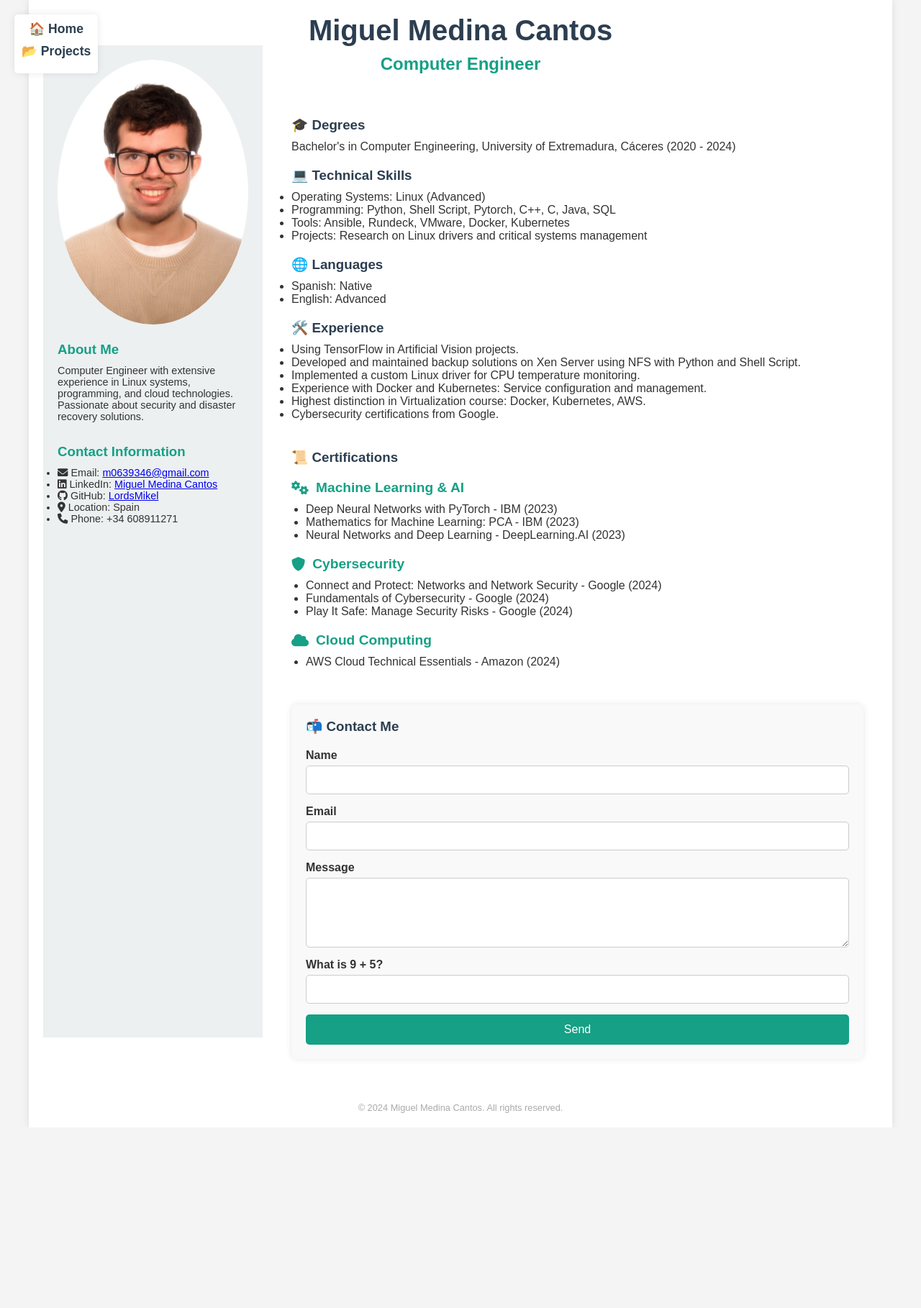
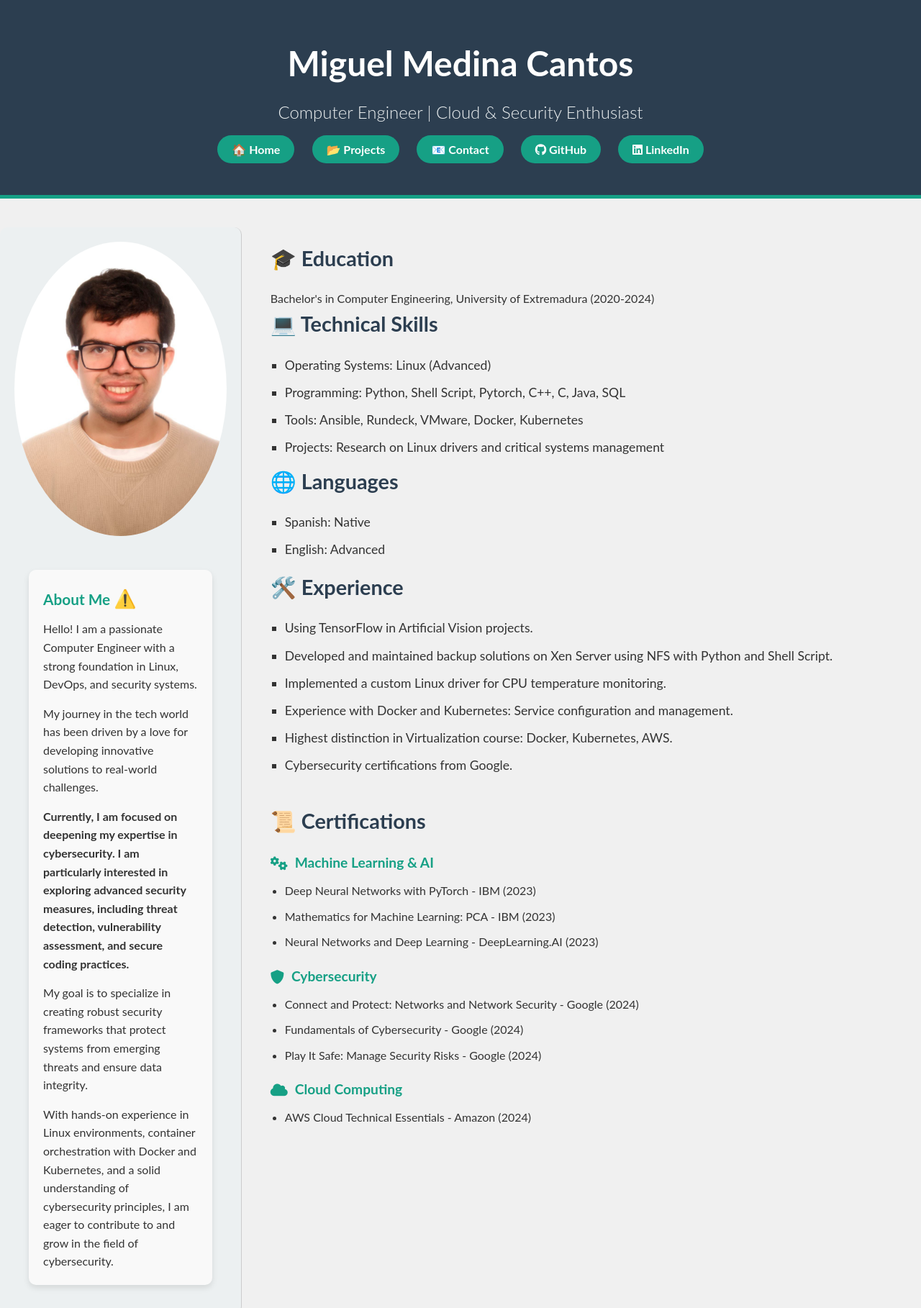
Before and after one commit to MiguelMC-UNEX/web2, a plain HTML site: page index.html in a window 1280 px wide. Shown: the top 1818 px of the page at 72% size. Before the commit the page ends 1567 px from the top, so only its background shows below. Drawn offline with Linux system fonts and the light colour scheme.

Commit message:
New Update Website

```diff
--- a/index.html
+++ b/index.html
@@ -3,7 +3,7 @@
 <head>
     <meta charset="UTF-8">
     <meta name="viewport" content="width=device-width, initial-scale=1.0">
-    <title>Resume of Miguel Medina Cantos</title>
+    <title>Portfolio of Miguel Medina Cantos</title>
     <!-- Include Font Awesome for icons -->
     <link rel="stylesheet" href="https://cdnjs.cloudflare.com/ajax/libs/font-awesome/6.0.0-beta3/css/all.min.css">
     <link rel="stylesheet" href="styles.css">
@@ -13,51 +13,46 @@
     <div class="container">
         <header class="header">
             <h1 class="fade-in">Miguel Medina Cantos</h1>
-            <h2 class="fade-in">Computer Engineer</h2>
+            <h2 class="fade-in">Computer Engineer | Cloud & Security Enthusiast</h2>
             <!-- Navigation Links -->
             <nav class="nav-links">
                 <ul>
                     <li><a href="index.html">🏠 Home</a></li>
                     <li><a href="projects.html">📂 Projects</a></li>
+                    <li><a href="contact.html">📧 Contact</a></li>
+                    <li><a href="https://github.com/LordsMikel" target="_blank"><i class="fab fa-github"></i> GitHub</a></li>
+                    <li><a href="https://www.linkedin.com/in/miguel-medina-cantos-b72a49258/" target="_blank"><i class="fab fa-linkedin"></i> LinkedIn</a></li>
                 </ul>
             </nav>
 
         </header>
-
-
 
         <div class="main-content">
             <aside class="sidebar fade-in">
                 <div class="profile-pic zoom-in">
                     <img src="perfil.jpg" alt="Profile Picture">
                 </div>
+                <section class="about-me fade-in">
+                    <h3>About Me <span class="warning-icon" aria-label="Warning">⚠️</span></h3>
+                    <p class="intro">Hello! I am a passionate Computer Engineer with a strong foundation in Linux, DevOps, and security systems.</p>
+                    <p>My journey in the tech world has been driven by a love for developing innovative solutions to real-world challenges.</p>
+                    <p class="highlight">Currently, I am focused on deepening my expertise in <strong>cybersecurity</strong>. I am particularly interested in exploring advanced security measures, including threat detection, vulnerability assessment, and secure coding practices.</p>
+                    <p>My goal is to specialize in creating robust security frameworks that protect systems from emerging threats and ensure data integrity.</p>
+                    <p class="experience">With hands-on experience in Linux environments, container orchestration with Docker and Kubernetes, and a solid understanding of cybersecurity principles, I am eager to contribute to and grow in the field of cybersecurity.</p>
+                </section>
+            </aside>
 
-                <section class="about-me fade-in">
-                    <h3>About Me</h3>
-                    <p>Computer Engineer with extensive experience in Linux systems, programming, and cloud technologies.</p>
-                    <p>Passionate about security and disaster recovery solutions.</p>
-                </section>
 
-                <section class="contact-info fade-in">
-                    <h3>Contact Information</h3>
-                    <ul>
-                        <li><i class="fas fa-envelope"></i> Email: <a href="mailto:m0639346@gmail.com">m0639346@gmail.com</a></li>
-                        <li><i class="fab fa-linkedin"></i> LinkedIn: <a href="https://www.linkedin.com/in/miguel-medina-cantos-b72a49258/" target="_blank">Miguel Medina Cantos</a></li>
-                        <li><i class="fab fa-github"></i> GitHub: <a href="https://github.com/LordsMikel" target="_blank">LordsMikel</a></li>
-                        <li><i class="fas fa-map-marker-alt"></i> Location: Spain</li>
-                        <li><i class="fas fa-phone"></i> Phone: +34 608911271</li>
-                    </ul>
-                </section>
+
 
 
             </aside>
 
             <section class="content">
                 <section class="education fade-in">
-                    <h3>🎓 Degrees</h3>
-                    <p>Bachelor's in Computer Engineering, University of Extremadura, Cáceres (2020 - 2024)</p>
+                    <h3>🎓 Education</h3>
+                    <p>Bachelor's in Computer Engineering, University of Extremadura (2020-2024)</p>
                 </section>
-
                 <section class="skills fade-in">
                     <h3>💻 Technical Skills</h3>
                     <ul>
@@ -116,55 +111,6 @@
                         </ul>
                     </div>
                 </section>
-                                        <!-- Formulario de contacto con CAPTCHA manual -->
-<section class="main-contact-form fade-in">
-    <h3>📬 Contact Me</h3>
-    <form id="contact-form" onsubmit="return validateCaptcha()">
-        <label for="name">Name</label>
-        <input type="text" id="name" name="name" required>
-
-        <label for="email">Email</label>
-        <input type="email" id="email" name="email" required>
-
-        <label for="message">Message</label>
-        <textarea id="message" name="message" rows="5" required></textarea>
-
-        <!-- CAPTCHA manual: pregunta matemática -->
-        <label for="captcha">What is <span id="num1"></span> + <span id="num2"></span>?</label>
-        <input type="text" id="captcha" name="captcha" required>
-
-        <!-- Contenedor para mensajes de error -->
-        <p id="captcha-error" style="color: red; display: none;">Incorrect answer. Please try again.</p>
-
-        <button type="submit">Send</button>
-    </form>
-</section>
-
-    <!-- Script para el CAPTCHA manual -->
-    <script>
-        // Genera dos números aleatorios para el CAPTCHA
-        const num1 = Math.floor(Math.random() * 10);
-        const num2 = Math.floor(Math.random() * 10);
-
-        // Muestra los números en el formulario
-        document.getElementById('num1').textContent = num1;
-        document.getElementById('num2').textContent = num2;
-
-        // Función para validar el CAPTCHA
-        function validateCaptcha() {
-            const userAnswer = parseInt(document.getElementById('captcha').value);
-            const correctAnswer = num1 + num2;
-
-            if (userAnswer !== correctAnswer) {
-                // Si la respuesta es incorrecta, muestra un mensaje de error
-                document.getElementById('captcha-error').style.display = 'block';
-                return false; // Evita que el formulario se envíe
-            }
-            return true; // El CAPTCHA es correcto, permite el envío del formulario
-        }
-    </script>
-
-
         </div>
 
         <footer class="footer fade-in">
--- a/styles.css
+++ b/styles.css
@@ -6,154 +6,187 @@
 }
 
 body {
-    font-family: 'Raleway', sans-serif;
+    font-family: 'Lato', sans-serif;
+    background-color: #f0f0f0;
     color: #333;
-    background-color: #f4f4f4;
+    line-height: 1.6;
+    min-height: 100vh; /* Asegura que el body ocupe al menos toda la altura de la ventana */
+    display: flex;
+    flex-direction: column;
 }
 
-.container {
-    max-width: 1200px;
-    margin: 0 auto;
-    padding: 20px;
-    background-color: #fff;
-    box-shadow: 0 0 10px rgba(0, 0, 0, 0.1);
-}
-
+/* Cabecera */
 .header {
     text-align: center;
-    margin-bottom: 40px;
+    padding: 50px 20px; /* Ajuste en el padding para móviles */
+    background-color: #2c3e50;
+    color: #ffffff;
+    border-bottom: 5px solid #16a085;
+    width: 100%; /* Ocupa todo el ancho de la página */
+    box-sizing: border-box;
 }
 
 .header h1 {
-    color: #2c3e50;
-    font-size: 2.5em;
+    font-size: 3em;
+    margin-bottom: 10px;
 }
 
 .header h2 {
-    color: #16a085;
     font-size: 1.5em;
+    font-weight: 300;
     margin-top: 10px;
+    color: #ecf0f1;
 }
 
+/* Barra de navegación */
+.nav-links {
+    margin-top: 20px;
+    text-align: center;
+}
+
+.nav-links ul {
+    list-style: none;
+    padding: 0;
+    margin: 0;
+}
+
+.nav-links ul li {
+    display: inline-block;
+    margin: 0 10px;
+}
+
+.nav-links ul li a {
+    text-decoration: none;
+    color: #ffffff;
+    font-weight: bold;
+    padding: 10px 20px;
+    border-radius: 50px;
+    background-color: #16a085;
+    transition: background-color 0.3s ease-in-out;
+}
+
+.nav-links ul li a:hover {
+    background-color: #1abc9c;
+}
+
+/* Contenido principal */
 .main-content {
     display: flex;
+    flex-direction: row; /* Asegura que la barra lateral y el contenido se alineen horizontalmente */
+    margin-top: 40px;
+    width: 100%; /* Ocupa todo el ancho disponible */
+    box-sizing: border-box;
 }
 
+/* Barra lateral */
 .sidebar {
     flex: 1;
     padding: 20px;
     background-color: #ecf0f1;
-    margin-right: 20px;
-    margin-top: -30px; /* Ajusta este valor para mover toda la barra lateral hacia arriba */
-    position: relative;
-    top: -50px; /* Puedes usar esta propiedad para un ajuste más preciso */
+    border-right: 1px solid #ccc;
+    border-radius: 10px;
+    margin-right: 20px; /* Espacio entre la barra lateral y el contenido principal */
+    box-sizing: border-box;
 }
 
 .sidebar .profile-pic img {
     width: 100%;
     border-radius: 50%;
     margin-bottom: 20px;
-    transition: transform 0.5s ease;
-}
-
-.about-me {
-    margin-bottom: 20px; /* Añade espacio debajo de la sección About Me */
-}
-
-.contact-info {
-    margin-top: 30px; /* Añade espacio arriba de la sección Contact Information */
-
+    transition: transform 0.3s ease;
 }
 
 .sidebar .profile-pic img:hover {
-    transform: scale(1.1); /* Efecto de zoom en la imagen de perfil */
+    transform: scale(1.05);
 }
 
 .sidebar h3 {
     color: #16a085;
     margin-bottom: 10px;
-    transition: color 0.3s ease;
-}
-
-.sidebar h3:hover {
-    color: #2c3e50; /* Transición de color al pasar el ratón sobre los encabezados */
+    font-size: 1.3em;
 }
 
 .sidebar p, .sidebar ul {
-    font-size: 0.9em;
+    font-size: 1em;
+    color: #333;
 }
 
+.sidebar ul li {
+    margin-bottom: 10px;
+}
+
+.sidebar ul li i {
+    color: #16a085;
+    margin-right: 8px;
+}
+
+/* Contenido de la derecha */
 .content {
     flex: 3;
     padding: 20px;
+    color: #333;
+    box-sizing: border-box;
 }
 
 .content h3 {
-    color: #2c3e50;
-    margin-bottom: 10px;
-    transition: color 0.3s ease;
-}
-
-.content h3:hover {
-    color: #16a085; /* Transición de color al pasar el ratón sobre los encabezados */
-}
-
-.content p, .content ul {
-    font-size: 1em;
-    margin-bottom: 20px;
-}
-
-
-/* Formulario de contacto proyectos */
-
-/* Estilos específicos para el formulario de contacto de la página de proyectos */
-.project-contact-form {
-    margin-top: 50px; /* Margen superior para separar del contenido anterior */
-    background-color: #f9f9f9; /* Color de fondo distinto */
-    padding: 20px;
-    border-radius: 8px;
-    box-shadow: 0 0 10px rgba(0, 0, 0, 0.1); /* Sombra suave para resaltar */
-}
-
-.project-contact-form h3 {
+    font-size: 1.8em;
     color: #2c3e50;
     margin-bottom: 20px;
 }
 
-.projects ul li {
-    font-size: 1em;
-    margin-bottom: 10px;
-
+.content ul {
+    list-style-type: square;
+    margin-left: 20px;
 }
 
-
-
-.projects h3 {
+.content ul li {
+    font-size: 1.1em;
     margin-bottom: 10px;
 }
 
+.content ul li i {
+    color: #16a085;
+    margin-right: 10px;
+}
 
-.project-contact-form form {
+/* Formulario de contacto */
+.main-contact-form {
+    margin-top: 50px;
+    background-color: #f9f9f9;
+    padding: 20px;
+    border-radius: 8px;
+    box-shadow: 0 0 10px rgba(0, 0, 0, 0.1);
+    width: 100%; /* Asegura que ocupe todo el ancho disponible */
+    box-sizing: border-box;
+}
+
+.main-contact-form h3 {
+    color: #2c3e50;
+    margin-bottom: 20px;
+}
+
+.main-contact-form form {
     display: flex;
     flex-direction: column;
 }
 
-.project-contact-form label {
+.main-contact-form label {
     margin-bottom: 5px;
     font-weight: bold;
     color: #333;
 }
 
-.project-contact-form input,
-.project-contact-form textarea {
+.main-contact-form input,
+.main-contact-form textarea {
     margin-bottom: 15px;
     padding: 10px;
     font-size: 1em;
     border: 1px solid #ccc;
     border-radius: 5px;
+    width: 100%; /* Ocupa todo el ancho del formulario */
 }
 
-.project-contact-form button {
+.main-contact-form button {
     padding: 12px 20px;
     font-size: 1em;
     color: #fff;
@@ -164,64 +197,23 @@ body {
     transition: background-color 0.3s ease;
 }
 
-.project-contact-form button:hover {
+.main-contact-form button:hover {
     background-color: #1abc9c;
 }
 
-
-
-/* Barra de navegación - Ajustada */
-.nav-links {
-    position: fixed;
-    top: 20px;
-    left: 20px; /* Mueve la barra de navegación a la izquierda */
-    z-index: 1000; /* Asegúrate de que esté por encima de otros elementos */
-    background-color: white; /* Opcional: Añade un fondo para mayor visibilidad */
-    padding: 10px;
-    box-shadow: 0 0 10px rgba(0, 0, 0, 0.1); /* Opcional: Sombra para mayor claridad */
-    border-radius: 5px; /* Bordes suaves para mejor estética */
+/* Footer */
+footer.footer {
+    text-align: center;
+    padding: 20px;
+    background-color: #2c3e50;
+    color: #fff;
+    font-size: 0.9em;
+    width: 100%; /* Ocupa todo el ancho de la página */
+    box-sizing: border-box;
+    margin-top: auto; /* Asegura que el footer esté en la parte inferior */
 }
 
-/* Estilo para los enlaces dentro de la barra de navegación */
-.nav-links ul {
-    list-style: none;
-    margin: 0;
-    padding: 0;
-}
-
-.nav-links ul li {
-    margin-bottom: 10px; /* Añade espacio entre los elementos de la lista */
-}
-
-.nav-links ul li a {
-    text-decoration: none;
-    font-size: 1.1em;
-    color: #2c3e50;
-    font-weight: bold;
-}
-
-.nav-links ul li a:hover {
-    color: #16a085; /* Cambia de color al pasar el ratón */
-}
-
-/* Ajustes para pantallas pequeñas */
-@media (max-width: 768px) {
-    .nav-links {
-        top: 100px; /* Baja la barra de navegación un poco más en pantallas pequeñas */
-        left: 10px; /* Ajusta para pantallas más pequeñas */
-    }
-
-    .nav-links ul {
-        flex-direction: column; /* Coloca los enlaces en una columna en lugar de en fila */
-    }
-
-    .nav-links ul li {
-        margin-bottom: 10px; /* Espacio entre los enlaces en pantallas pequeñas */
-    }
-}
-
-
-/* Animaciones de desvanecimiento */
+/* Animaciones */
 @keyframes fadeIn {
     from {
         opacity: 0;
@@ -234,15 +226,109 @@ body {
 }
 
 .fade-in {
-    opacity: 0; /* Inicialmente invisible */
-    animation: fadeIn 1s ease-out forwards; /* Ejecuta la animación al hacer scroll */
+    opacity: 0;
+    animation: fadeIn 1.2s ease-out forwards;
+}
+
+/* Efecto hover en títulos */
+.sidebar h3:hover, .content h3:hover {
+    color: #1abc9c;
+}
+
+/* Efectos en botones */
+button {
+    cursor: pointer;
+    transition: all 0.3s ease;
+}
+
+button:hover {
+    background-color: #1abc9c;
+}
+
+/* Responsive design */
+@media (max-width: 768px) {
+    .main-content {
+        flex-direction: column;
+    }
+
+    .sidebar {
+        margin-bottom: 20px;
+        margin-right: 0; /* Elimina el margen derecho para móviles */
+    }
+
+    .content {
+        padding: 10px;
+    }
+
+    .header h1 {
+        font-size: 2em;
+    }
+
+    .header h2 {
+        font-size: 1.2em;
     }
 
     footer.footer {
-    text-align: center;
-    margin-top: 40px;
-    font-size: 0.8em;
-    color: #aaa;
+        padding: 20px;
+    }
+}
+
+
+/* Proyectos */
+.projects {
+    padding: 20px;
+    background-color: #ffffff;
+    border-radius: 10px;
+    box-shadow: 0 0 15px rgba(0, 0, 0, 0.1);
+}
+
+.projects h3 {
+    font-size: 2em;
+    color: #2c3e50;
+    margin-bottom: 20px;
+}
+
+.projects ul {
+    list-style-type: none;
+    padding: 0;
+}
+
+.projects ul li {
+    margin-bottom: 15px;
+    font-size: 1.1em;
+    color: #333;
+}
+
+.projects ul li a {
+    color: #16a085;
+    text-decoration: none;
+}
+
+.projects ul li a:hover {
+    text-decoration: underline;
+}
+
+/* Estilos responsivos */
+@media (max-width: 768px) {
+    .projects h3 {
+        font-size: 1.5em;
+    }
+
+    .projects ul li {
+        font-size: 1em;
+    }
+}
+
+.main-content-projects {
+    /* Copia los estilos de .main-content aquí */
+    padding: 20px; /* Ajusta el padding según sea necesario */
+    margin-bottom: 40px; /* Espacio entre el contenido y el footer */
+    /* Otros estilos como background, border, etc., según corresponda */
+}
+
+/* Opcional: Ajusta el margen inferior del footer si es necesario */
+.footer {
+    margin-top: 20px; /* Asegura que haya espacio entre el contenido y el pie de página */
 }
 
 .certifications {
@@ -280,97 +366,80 @@ footer.footer {
     color: #333;
 }
 
-
-/* Estilos para el formulario de contacto principal */
-.main-contact-form {
-    margin-top: 50px; /* Espacio por encima del formulario */
-    background-color: #f9f9f9; /* Mismo color de fondo que el de proyectos */
+.about-me {
+    margin: 20px;
     padding: 20px;
-    border-radius: 8px;
-    box-shadow: 0 0 10px rgba(0, 0, 0, 0.1); /* Sombra suave para resaltar */
+    background-color: #f9f9f9;
+    border-radius: 10px;
+    box-shadow: 0 4px 8px rgba(0, 0, 0, 0.1);
 }
 
-.main-contact-form h3 {
-    color: #2c3e50;
-    margin-bottom: 20px;
+.warning-icon {
+    animation: pulse 1.5s infinite;
+    color: #f00; /* Color rojo para llamar la atención */
+    font-size: 1.2em; /* Tamaño de fuente mayor para destacar */
 }
 
-.main-contact-form form {
-    display: flex;
-    flex-direction: column;
+.intro {
+    font-size: 1.1em;
+    margin-bottom: 15px;
 }
 
-.main-contact-form label {
-    margin-bottom: 5px;
+.highlight {
+    font-size: 1.1em;
     font-weight: bold;
     color: #333;
+    margin: 15px 0;
 }
 
-.main-contact-form input,
-.main-contact-form textarea {
-    margin-bottom: 15px;
-    padding: 10px;
+.experience {
     font-size: 1em;
-    border: 1px solid #ccc;
-    border-radius: 5px;
+    margin-top: 15px;
 }
 
-.main-contact-form button {
-    padding: 12px 20px;
-    font-size: 1em;
-    color: #fff;
-    background-color: #16a085;
-    border: none;
-    border-radius: 5px;
-    cursor: pointer;
-    transition: background-color 0.3s ease;
+@keyframes pulse {
+    0% {
+        opacity: 1;
     }
-
-.main-contact-form button:hover {
-    background-color: #1abc9c;
+    50% {
+        opacity: 0.5;
+    }
+    100% {
+        opacity: 1;
+    }
 }
 
 
-/* Estilos para pantallas pequeñas */
-@media (max-width: 768px) {
-    .container {
-        padding: 10px;
+/* Animación de sacudida */
+@keyframes shake {
+    0%, 100% {
+        transform: translateX(0);
+    }
+    25% {
+        transform: translateX(-5px);
+    }
+    50% {
+        transform: translateX(5px);
+    }
+    75% {
+        transform: translateX(-5px);
+    }
 }
 
-    .header h1 {
-        font-size: 2em;
+/* Otros estilos */
+.fade-in {
+    opacity: 0;
+    transition: opacity 1s ease-in-out;
 }
 
-    .header h2 {
-        font-size: 1.2em;
+.fade-in.visible {
+    opacity: 1;
 }
 
-    .main-content {
-        flex-direction: column;
+.zoom-in {
+    transition: transform 0.5s ease;
 }
 
-    .sidebar {
-        margin-top: 0;
-        margin-right: 0;
-        margin-bottom: 20px;
-        top: 0;
+.zoom-in:hover {
+    transform: scale(1.1);
 }
-
-    .content {
-        padding: 10px;
-    }
-
-    .contact-info li {
-        font-size: 0.9em;
-    }
-
-    .contact-form input,
-    .contact-form textarea {
-        font-size: 0.9em;
-    }
-
-    .contact-form button {
-        width: 100%;
-        padding: 12px;
-    }
-}
```
Also changed, not shown: contact.html (added, +120 -0 lines), projects.html (+8 -50 lines). Lines whose indentation alone changed are shown as unchanged.
